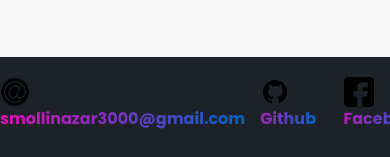
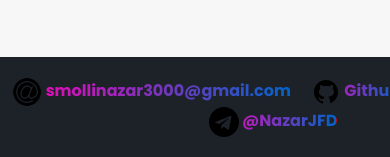
Before and after one commit to SmoliiNazar/Portfolio, a React app: page / in a window 390 px wide. Shown: the part 5990-6147 px from the top of the page. Built offline with nearby package versions, Linux system fonts and the light colour scheme.

Commit message:
footer get adaptation for mobiles and tablets

```diff
--- a/src/Components/App/App.js
+++ b/src/Components/App/App.js
@@ -58,11 +58,12 @@ function App() {
                     <div className="links-icon">
                         <a href="https://github.com/SmoliiNazar"> <img src="icons/social/githubSmall.svg" alt="github"/> Github</a>
                     </div>
+
                     <div className="links-icon">
                         <a href="https://www.facebook.com/profile.php?id=100083070131958"> <img src="icons/social/facebook_straight.svg" alt="facebook" /> Facebook</a>
                     </div>
+
                     <div className="links-icon">
-
                         <a> <img src="icons/social/telegram.svg" alt="telegram" /> @NazarJFD</a>
                     </div>
 
--- a/src/Components/style/media.scss
+++ b/src/Components/style/media.scss
@@ -264,12 +264,17 @@
     }
     .footer {
         margin-top: 60px;
-        width: 570px;
+        width:576px;
         height: 100px;
         &__wrapper-links {
             padding-top: 20px;
+            margin-right: 10px;
             display: flex;
-            justify-content: space-evenly;
+            flex-wrap: wrap;
+            justify-content: center;
         }
     }
+    .links-icon {
+        padding-right: 20px;
+    }
 }
```
